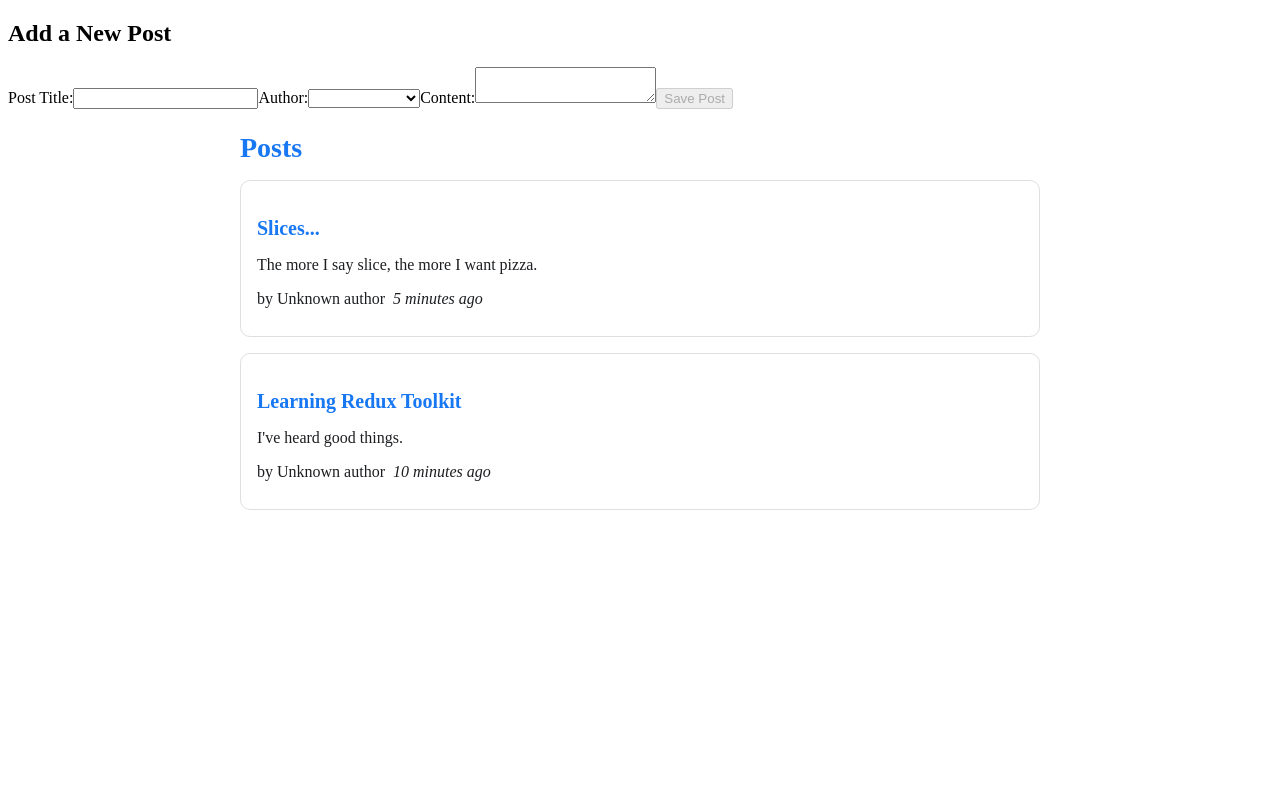
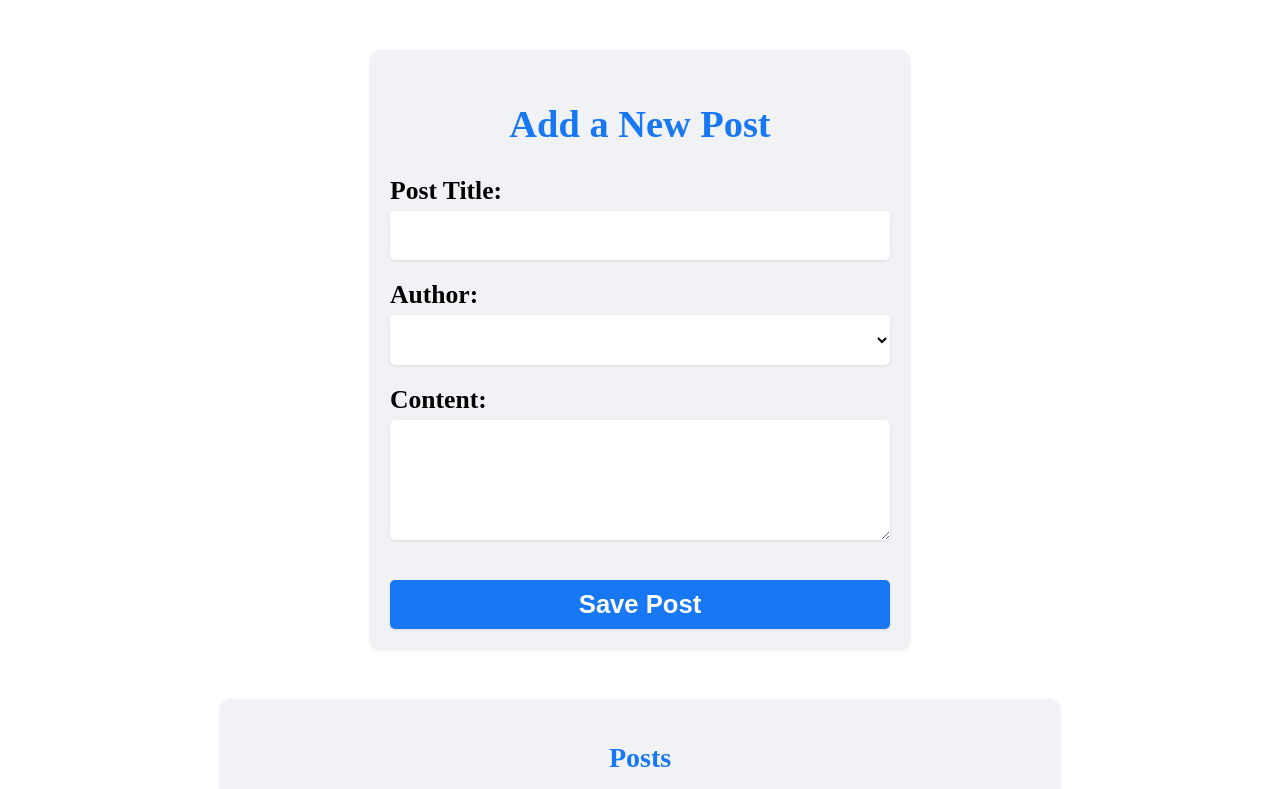
Before and after one commit to DerekBanister/redux-toolkit-bulletin-board, a React (Create React App) app: page / in a window 1280 px wide. Shown: the top 789 px of the page. Built offline with nearby package versions, Linux system fonts and the light colour scheme.

Commit message:
more css to make addpostform look presentable

```diff
--- a/src/App.css
+++ b/src/App.css
@@ -29,3 +29,66 @@
     margin-bottom: 12px;
     color: #1c1e21;
 }
+
+section {
+    background-color: #f0f2f5;
+    border-radius: 10px;
+    box-shadow: 0px 1px 3px rgba(0, 0, 0, 0.1);
+    margin: 50px auto;
+    max-width: 500px;
+    padding: 20px;
+}
+
+h2 {
+    color: #1877f2;
+    font-size: 2.4rem;
+    font-weight: 600;
+    margin-bottom: 30px;
+    text-align: center;
+}
+
+form {
+    display: flex;
+    flex-direction: column;
+}
+
+label {
+    font-size: 1.6rem;
+    font-weight: 600;
+    margin-bottom: 5px;
+}
+
+input,
+select,
+textarea {
+    background-color: #fff;
+    border: none;
+    border-radius: 5px;
+    box-shadow: 0px 1px 3px rgba(0, 0, 0, 0.1);
+    font-size: 1.6rem;
+    margin-bottom: 20px;
+    padding: 10px;
+}
+
+textarea {
+    min-height: 100px;
+}
+
+button {
+    background-color: #1877f2;
+    border: none;
+    border-radius: 5px;
+    box-shadow: 0px 1px 3px rgba(0, 0, 0, 0.1);
+    color: #fff;
+    cursor: pointer;
+    font-size: 1.6rem;
+    font-weight: 600;
+    margin-top: 20px;
+    padding: 10px;
+    transition: all 0.3s ease;
+    width: 100%;
+}
+
+button:hover {
+    background-color: #1569c7;
+}
```
